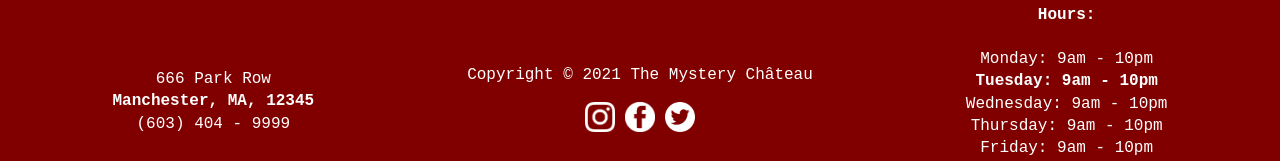
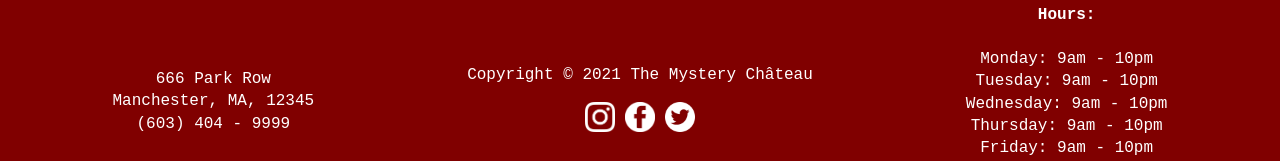
Before and after one commit to atrinh1996/Midterm, a plain HTML site: page menu.html in a window 1280 px wide. Shown: the part 1928-2089 px from the top of the page. Drawn offline with nearby package versions, Linux system fonts and the light colour scheme.

Commit message:
Update menu.html

```diff
--- a/menu.html
+++ b/menu.html
@@ -38,7 +38,7 @@
 			}
 
 
-			ul li:nth-child(2) {
+			.menu li:nth-child(2) {
 				font-weight: 900;
 			}
 
```
